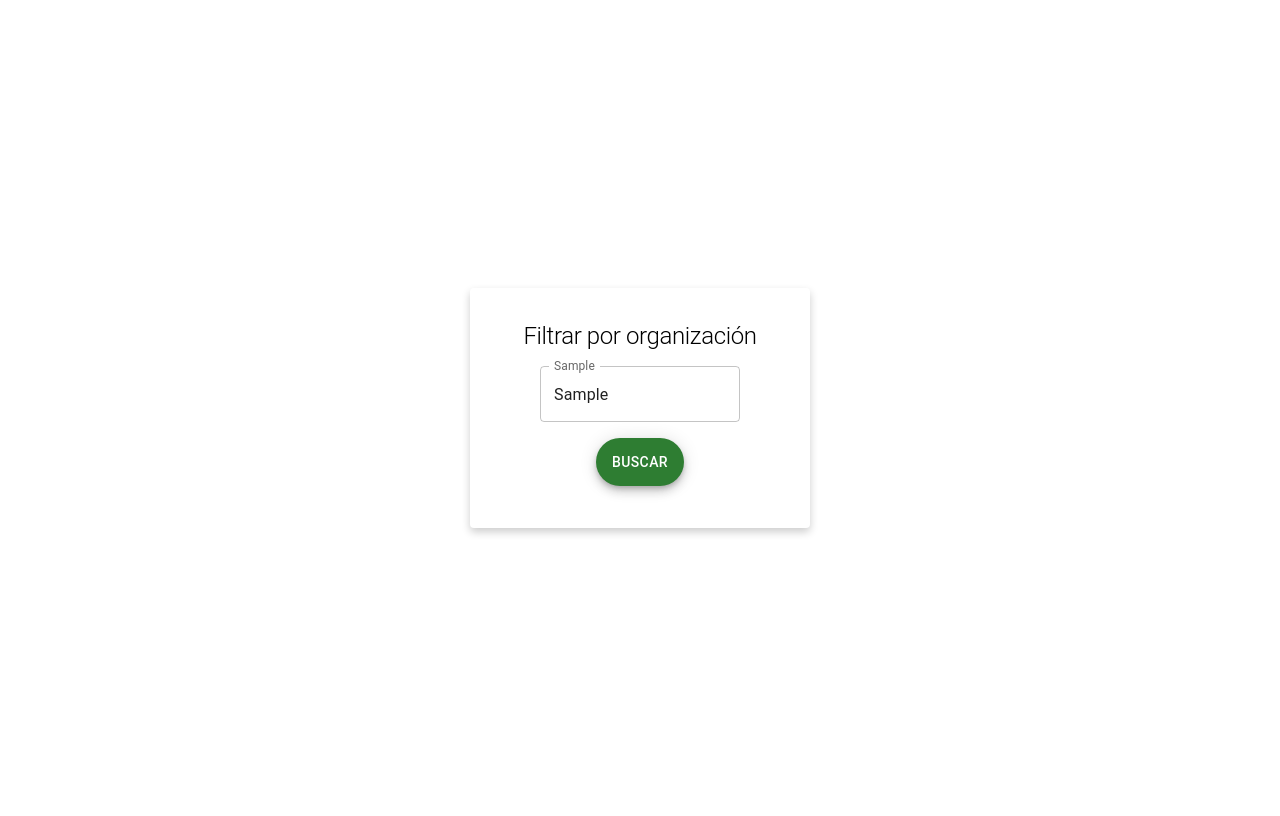
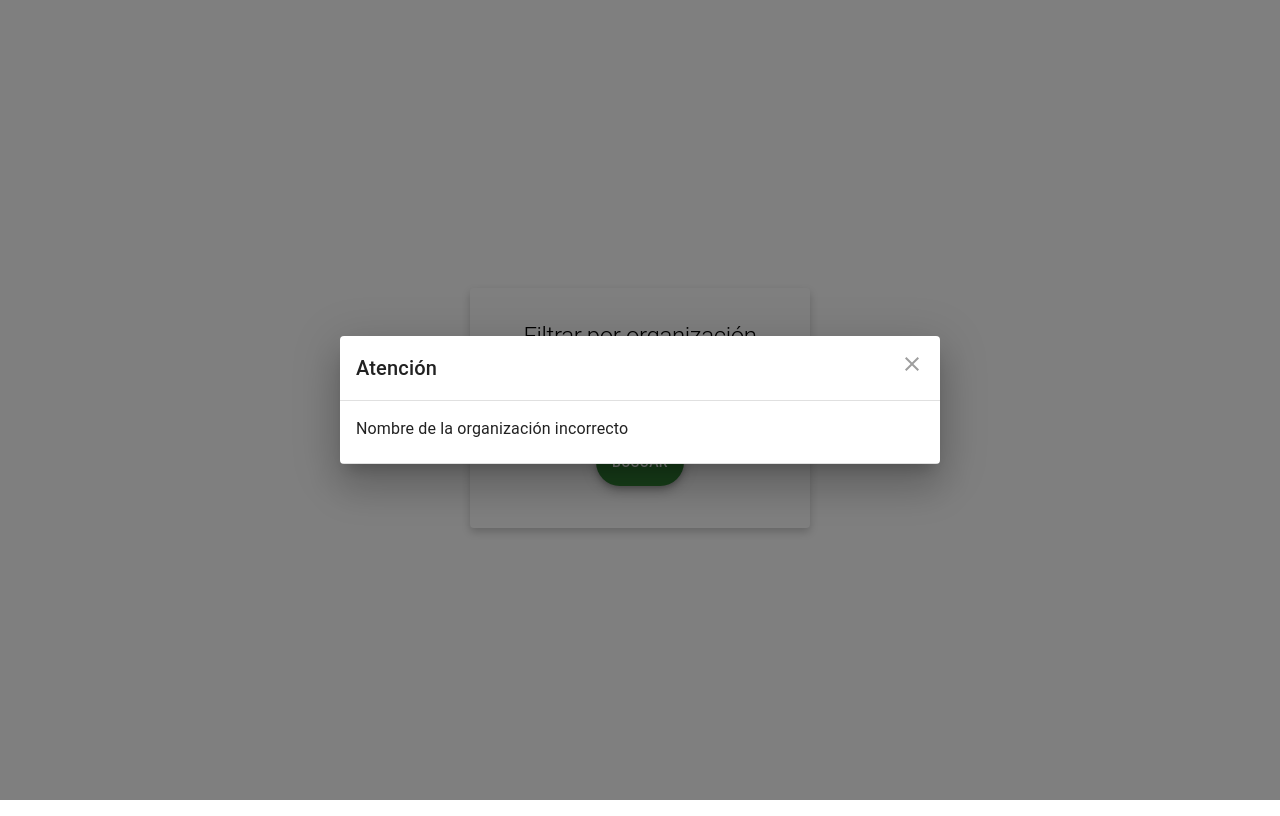
Before and after one commit to lilifernandez91/master-front-end-modulo4-framework-react, a React app: page / in a window 1280 px wide. Both pictures are taken after typing "Sample" into the empty fields and a click on the button "BUSCAR". Built offline with nearby package versions, Linux system fonts and the light colour scheme.

Commit message:
add card detail

```diff
--- a/package.json
+++ b/package.json
@@ -35,6 +35,7 @@
     "dependencies": {
         "@emotion/react": "^11.11.1",
         "@emotion/styled": "^11.11.0",
+        "@mui/icons-material": "^5.15.0",
         "@mui/material": "^5.15.0",
         "react": "^18.1.0",
         "react-dom": "^18.1.0",
--- a/src/app.tsx
+++ b/src/app.tsx
@@ -10,7 +10,7 @@ export const App = () => {
       <Routes>
         <Route path="/" element={<LoginPage />} />
         <Route path="/list/:orgName" element={<ListPage />} />
-        <Route path="/detail/:id/:orgName" element={<DetailPage />} />
+        <Route path="/detail/:id/:orgName/:userName" element={<DetailPage />} />
       </Routes>
     </Router>
   );
--- a/src/detail.tsx
+++ b/src/detail.tsx
@@ -1,14 +1,63 @@
-import React from "react";
+import React, { useEffect, useState } from "react";
 import { Link, useParams } from "react-router-dom";
+import Card from "@mui/material/Card";
+import CardContent from "@mui/material/CardContent";
+import CardMedia from "@mui/material/CardMedia";
+import Typography from "@mui/material/Typography";
+import { CardActionArea } from "@mui/material";
 
 export const DetailPage: React.FC = () => {
-  const { id, orgName } = useParams<{ id: string; orgName: string }>();
+  const { id, orgName, userName } = useParams<{
+    id: string;
+    orgName: string;
+    avatar_url: string;
+    userName: string;
+  }>();
+  const [avatarUrl, setAvatarUrl] = useState(null);
 
-  return (
-    <>
-      <h2>Detalle de un miembro de la organización</h2>
-      <h3>Usuario: {id}</h3>
-      <Link to={`/list/${orgName}`}>Volver</Link>
-    </>
-  );
+  useEffect(() => {
+    const localStorageAvatarUrl = localStorage.getItem("avatar_url");
+    if (localStorageAvatarUrl) {
+      setAvatarUrl(localStorageAvatarUrl);
+    }
+  }, []);
+
+  const getCardDetail = () => {
+    return (
+      <Card sx={{ maxWidth: 345 }}>
+        <CardActionArea>
+          <CardContent>
+            <Typography
+              sx={{ textAlign: "center" }}
+              gutterBottom
+              variant="h6"
+              component="div"
+            >
+              Detalle de un miembro de la organización
+            </Typography>
+            {avatarUrl && (
+              <CardMedia
+                component="img"
+                height="100%"
+                src={avatarUrl}
+                alt={`Avatar de ${id}`}
+              />
+            )}
+            <Typography
+              sx={{ marginTop: "8px" }}
+              variant="body2"
+              color="text.secondary"
+            >
+              {userName}
+            </Typography>
+            <Link className="card-detail-link" to={`/list/${orgName}`}>
+              Volver
+            </Link>
+          </CardContent>
+        </CardActionArea>
+      </Card>
+    );
+  };
+
+  return <div className="card-detail">{getCardDetail()}</div>;
 };
--- a/src/list.tsx
+++ b/src/list.tsx
@@ -8,8 +8,9 @@ import TableContainer from "@mui/material/TableContainer";
 import TableHead from "@mui/material/TableHead";
 import TablePagination from "@mui/material/TablePagination";
 import TableRow from "@mui/material/TableRow";
-import { Link, generatePath } from "react-router-dom";
+import { Link } from "react-router-dom";
 import { Box, Fab } from "@mui/material";
+import { useNavigate } from "react-router-dom";
 
 const columns = [
   { id: "avatar_url", label: "Avatar", minWidth: 170 },
@@ -25,10 +26,9 @@ interface MemberEntity {
 
 export const ListPage: React.FC = () => {
   const { orgName } = useParams<{ orgName: string }>();
-
+  const navigate = useNavigate();
   const [page, setPage] = React.useState(0);
   const [rowsPerPage, setRowsPerPage] = React.useState(10);
-
   const [members, setMembers] = React.useState<MemberEntity[]>([]);
 
   useEffect(() => {
@@ -44,21 +44,31 @@ export const ListPage: React.FC = () => {
   };
 
   const handleChangeRowsPerPage = (event) => {
-    setRowsPerPage(+event.target.value);
+    setRowsPerPage(event.target.value);
     setPage(0);
   };
 
+  const handleClick = (row: MemberEntity) => {
+    localStorage.setItem("avatar_url", row.avatar_url);
+    navigate(`/detail/${row.id}/${orgName}/${row.login}`);
+  };
+
+  const getTable = () => {
     return (
-    <div className="table-content">
+      <>
         <Paper sx={{ width: "100%", overflow: "hidden" }}>
-        <TableContainer sx={{ maxHeight: 440 }}>
+          <TableContainer>
             <Table stickyHeader aria-label="sticky table">
               <TableHead>
                 <TableRow>
                   {columns.map((column) => (
                     <TableCell
                       key={column.id}
-                    style={{ minWidth: column.minWidth }}
+                      style={{
+                        minWidth: column.minWidth,
+                        background: "#F0F0F0",
+                        fontSize: "20px",
+                      }}
                     >
                       {column.label}
                     </TableCell>
@@ -72,6 +82,7 @@ export const ListPage: React.FC = () => {
                     <TableRow hover role="checkbox" tabIndex={-1} key={row.id}>
                       {columns.map((column) => {
                         const value = row[column.id];
+
                         return (
                           <TableCell key={column.id}>
                             {column.id === "avatar_url" ? (
@@ -81,14 +92,12 @@ export const ListPage: React.FC = () => {
                                 width="100px"
                               />
                             ) : column.id === "login" ? (
-                            <Link
-                              to={generatePath("/detail/:id/:orgName", {
-                                id: row.login,
-                                orgName: orgName,
-                              })}
+                              <div
+                                className="login"
+                                onClick={() => handleClick(row)}
                               >
                                 {value}
-                            </Link>
+                              </div>
                             ) : (
                               value
                             )}
@@ -101,7 +110,7 @@ export const ListPage: React.FC = () => {
             </Table>
           </TableContainer>
           <TablePagination
-          rowsPerPageOptions={[10, 15]}
+            rowsPerPageOptions={[10, 15, 30]}
             component="div"
             count={members.length}
             rowsPerPage={rowsPerPage}
@@ -110,13 +119,26 @@ export const ListPage: React.FC = () => {
             onRowsPerPageChange={handleChangeRowsPerPage}
           />
         </Paper>
-      <Link to="/">
+      </>
+    );
+  };
+
+  const getBtn = () => {
+    return (
+      <Link className="table-link" to="/">
         <Box sx={{ m: 1 }}>
           <Fab color="primary" variant="extended">
             Volver
           </Fab>
         </Box>
       </Link>
+    );
+  };
+
+  return (
+    <div className="table-content">
+      {getTable()}
+      {getBtn()}
     </div>
   );
 };
--- a/src/login.tsx
+++ b/src/login.tsx
@@ -4,10 +4,34 @@ import Box from "@mui/material/Box";
 import TextField from "@mui/material/TextField";
 import Fab from "@mui/material/Fab";
 import Typography from "@mui/material/Typography";
+import { styled } from "@mui/material/styles";
+import Dialog from "@mui/material/Dialog";
+import DialogTitle from "@mui/material/DialogTitle";
+import DialogContent from "@mui/material/DialogContent";
+import IconButton from "@mui/material/IconButton";
+import CloseIcon from "@mui/icons-material/Close";
+
+const BootstrapDialog = styled(Dialog)(({ theme }) => ({
+  "& .MuiDialogContent-root": {
+    padding: theme.spacing(2),
+  },
+  "& .MuiDialogActions-root": {
+    padding: theme.spacing(1),
+  },
+}));
 
 export const LoginPage: React.FC = () => {
   const navigate = useNavigate();
   const [username, setUsername] = React.useState("Lemoncode");
+  const [open, setOpen] = React.useState(false);
+
+  const handleClose = () => {
+    setOpen(false);
+  };
+
+  const showModal = () => {
+    setOpen(true);
+  };
 
   const handleNavigation = (e: React.FormEvent<HTMLFormElement>) => {
     e.preventDefault();
@@ -20,13 +44,13 @@ export const LoginPage: React.FC = () => {
     ) {
       navigate(`/list/${lowercaseUsername}`);
     } else {
-      alert("Organización incorrecta");
+      showModal();
     }
   };
 
-  return (
-    <div className="form-content">
-      <form className="form" onSubmit={handleNavigation}>
+  const getForm = () => {
+    return (
+      <>
         <Typography sx={{ fontSize: "24px" }} variant="h1" gutterBottom>
           Filtrar por organización
         </Typography>
@@ -50,7 +74,49 @@ export const LoginPage: React.FC = () => {
             Buscar
           </Fab>
         </Box>
+      </>
+    );
+  };
+
+  const getModal = () => {
+    return (
+      <>
+        <BootstrapDialog
+          onClose={handleClose}
+          aria-labelledby="customized-dialog-title"
+          open={open}
+        >
+          <DialogTitle sx={{ m: 0, p: 2 }} id="customized-dialog-title">
+            Atención
+          </DialogTitle>
+          <IconButton
+            aria-label="close"
+            onClick={handleClose}
+            sx={{
+              position: "absolute",
+              right: 8,
+              top: 8,
+              color: (theme) => theme.palette.grey[500],
+            }}
+          >
+            <CloseIcon />
+          </IconButton>
+          <DialogContent dividers>
+            <Typography gutterBottom>
+              Nombre de la organización incorrecto
+            </Typography>
+          </DialogContent>
+        </BootstrapDialog>
+      </>
+    );
+  };
+
+  return (
+    <div className="form-content">
+      <form className="form" onSubmit={handleNavigation}>
+        {getForm()}
       </form>
+      {getModal()}
     </div>
   );
 };
--- a/src/styles.css
+++ b/src/styles.css
@@ -28,10 +28,40 @@ body {
 }
 
 .table-content {
+  padding: 20px;
+  display: flex;
+  flex-direction: column;
+  gap: 20px;
+}
+
+.table-link {
+  display: flex;
+  justify-content: flex-end;
+}
+
+.MuiPaper-root {
+  width: 100%;
+}
+
+.card-detail {
   height: 100%;
   display: flex;
-  flex-direction: column;
-  justify-content: space-evenly;
-  align-items: flex-end;
-  gap: 20px;
+  justify-content: center;
+  align-items: center;
 }
+
+.card-detail-link {
+  display: flex;
+  justify-content: flex-end;
+  font-size: 16px;
+}
+
+.MuiTablePagination-selectLabel {
+  display: none;
+}
+
+.login {
+  color: #1665c0;
+  text-decoration: underline;
+  cursor: pointer;
+}
```
Also changed, not shown: 1 other file (tests, documents, lock files or other folders). Lines whose indentation alone changed are shown as unchanged.
